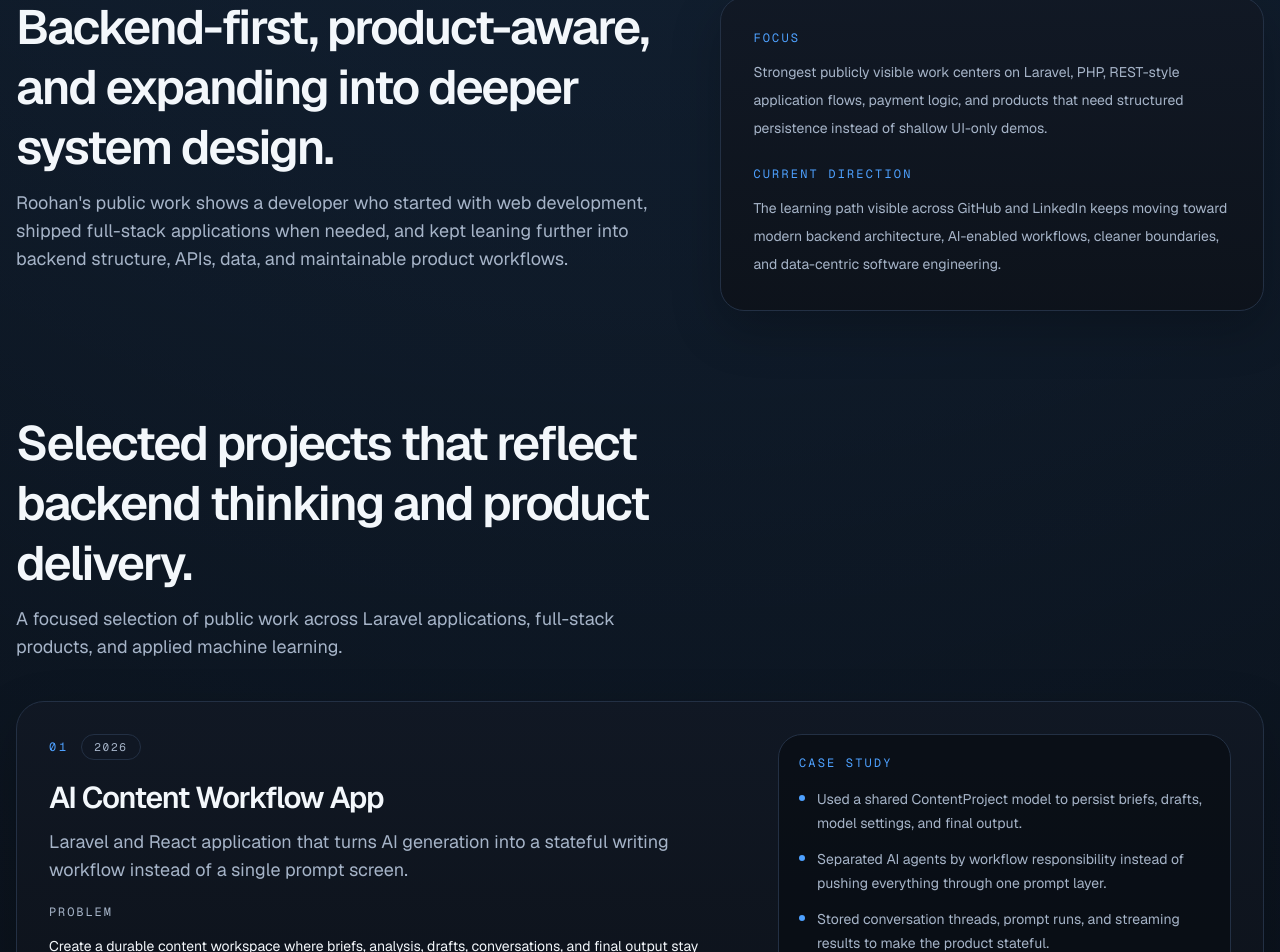
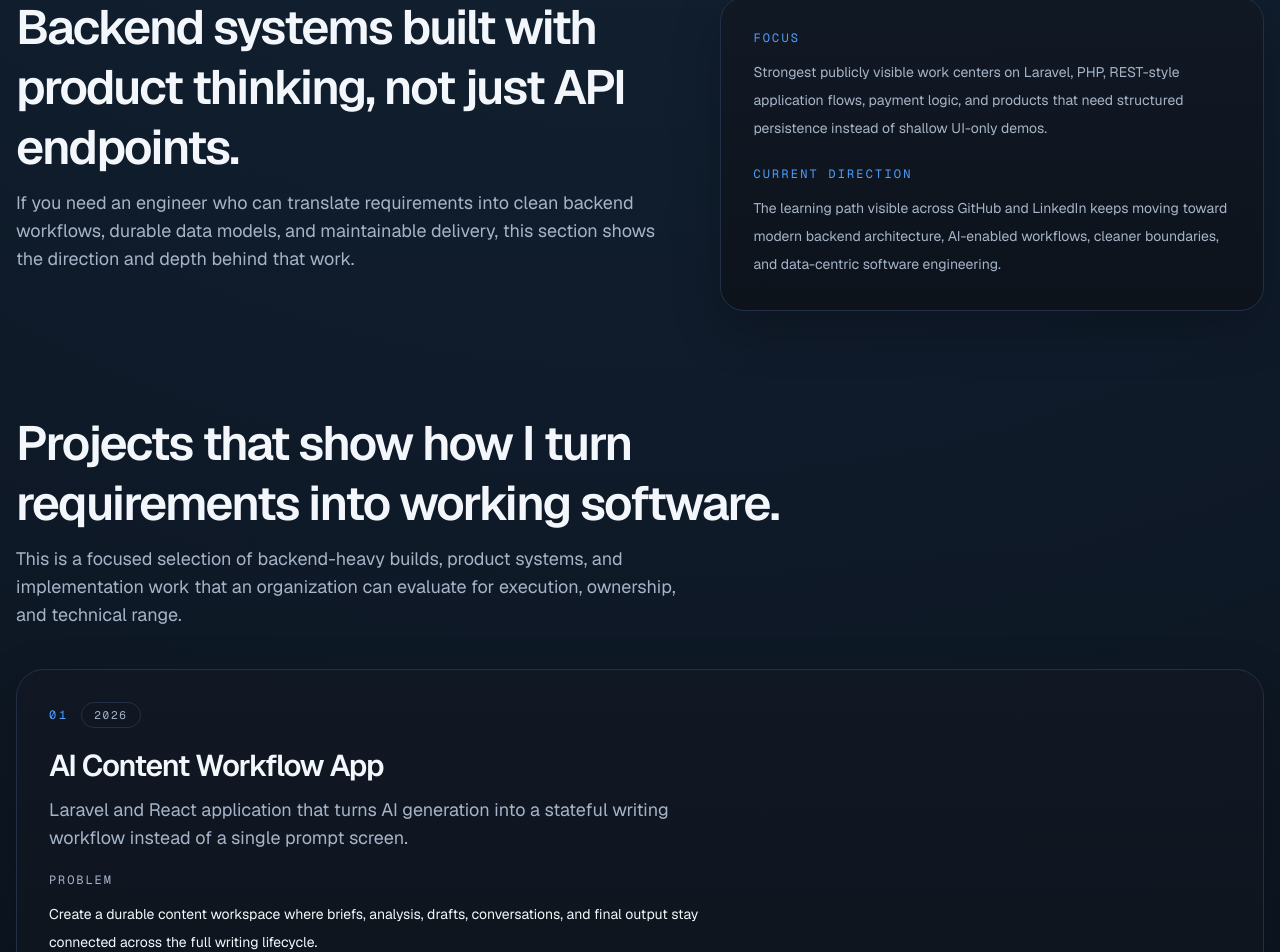
Before and after one commit to roohankhan8/portfolio-roohan, a Next.js app: page / in a window 1280 px wide. Shown: the part 806-1758 px from the top of the page. Built offline with nearby package versions, Linux system fonts and the light colour scheme.

Commit message:
feat: update various sections with refined titles and descriptions to enhance clarity and focus on backend engineering skills

```diff
--- a/app/_components/about-section.tsx
+++ b/app/_components/about-section.tsx
@@ -5,8 +5,8 @@ export function AboutSection() {
     <section id="about" className="section-block">
       <div className="container-shell grid gap-10 lg:grid-cols-[minmax(0,1.1fr)_minmax(18rem,0.9fr)]">
         <SectionHeading
-          title="Backend-first, product-aware, and expanding into deeper system design."
-          description="Roohan's public work shows a developer who started with web development, shipped full-stack applications when needed, and kept leaning further into backend structure, APIs, data, and maintainable product workflows."
+          title="Backend systems built with product thinking, not just API endpoints."
+          description="If you need an engineer who can translate requirements into clean backend workflows, durable data models, and maintainable delivery, this section shows the direction and depth behind that work."
         />
         <div className="surface-panel rounded-[1.5rem] p-6 sm:p-8">
           <div className="space-y-6">
--- a/app/_components/contact-section.tsx
+++ b/app/_components/contact-section.tsx
@@ -8,9 +8,8 @@ export function ContactSection() {
         <div className="surface-panel rounded-[1.75rem] p-6 sm:p-8 lg:p-10">
           <div className="grid gap-8 lg:grid-cols-[minmax(0,1fr)_auto] lg:items-end">
             <SectionHeading
-              eyebrow="[ 07 ] CONTACT"
-              title="Let's build something useful."
-              description="Open to backend-focused product work, collaboration, and conversations around APIs, integrations, and application architecture."
+              title="If your team needs a backend engineer, this is the easiest place to start."
+              description="I’m open to roles and projects centered on Laravel, APIs, integrations, admin systems, and maintainable product architecture."
             />
             <div className="flex flex-col gap-3 sm:flex-row lg:flex-col">
               {socialLinks.map((link) => (
--- a/app/_components/engineering-approach-section.tsx
+++ b/app/_components/engineering-approach-section.tsx
@@ -6,9 +6,8 @@ export function EngineeringApproachSection() {
     <section className="section-block">
       <div className="container-shell space-y-10">
         <SectionHeading
-          eyebrow="[ 05 ] HOW I BUILD"
-          title="A backend-first approach to shipping useful software."
-          description="The emphasis stays on workflow clarity, predictable data, reliable integrations, and maintainable product structure."
+          title="How I approach backend work when the goal is reliable software delivery."
+          description="Organizations usually need more than code that works once. This outlines the habits behind building systems that stay understandable, extensible, and dependable as product demands grow."
         />
         <div className="grid gap-4 lg:grid-cols-5">
           {engineeringApproach.map((step, index) => (
--- a/app/_components/experience-section.tsx
+++ b/app/_components/experience-section.tsx
@@ -6,9 +6,8 @@ export function ExperienceSection() {
     <section id="experience" className="section-block">
       <div className="container-shell space-y-10">
         <SectionHeading
-          eyebrow="[ 06 ] EXPERIENCE"
-          title="Selected public milestones."
-          description="This section stays sourced from the linked profile and resume details, so it can be more specific without drifting into guesswork."
+          title="Experience that maps directly to backend ownership and team contribution."
+          description="For recruiters, clients, and engineering leads, this section highlights the roles and responsibilities most relevant to API development, admin systems, data workflows, and production support."
         />
         <div className="grid gap-4">
           {experienceItems.map((item) => (
--- a/app/_components/exploration-section.tsx
+++ b/app/_components/exploration-section.tsx
@@ -6,9 +6,8 @@ export function ExplorationSection() {
     <section className="section-block">
       <div className="container-shell space-y-10">
         <SectionHeading
-          eyebrow="[ 07 ] CURRENTLY EXPLORING"
-          title="Areas I am actively expanding into."
-          description="The portfolio should read as focused growth: deeper backend architecture, cleaner systems, and stronger AI-enabled software workflows."
+          title="Areas I am actively deepening to stay useful in stronger engineering teams."
+          description="This is where my current learning effort is going: deeper architecture, better system boundaries, and more capable AI-enabled application design."
         />
         <div className="surface-panel rounded-[1.75rem] p-6 sm:p-8">
           <ul className="flex flex-wrap gap-3">
--- a/app/_components/github-section.tsx
+++ b/app/_components/github-section.tsx
@@ -6,9 +6,8 @@ export function GitHubSection() {
     <section className="section-block">
       <div className="container-shell space-y-10">
         <SectionHeading
-          eyebrow="[ 08 ] GITHUB"
-          title="Public repositories, profile presence, and visible work channels."
-          description="This section uses public profile information rather than brittle contribution widgets."
+          title="Public work that gives teams another way to evaluate how I build."
+          description="Beyond the portfolio itself, these public channels help organizations review code presence, project consistency, and the kind of work I choose to share openly."
         />
         <div className="grid gap-4 lg:grid-cols-2">
           {githubSummaries.map((summary) => (
--- a/app/_components/projects-section.tsx
+++ b/app/_components/projects-section.tsx
@@ -6,9 +6,8 @@ export function ProjectsSection() {
     <section id="work" className="section-block">
       <div className="container-shell space-y-10">
         <SectionHeading
-          eyebrow="[ 03 ] FEATURED WORK"
-          title="Selected projects that reflect backend thinking and product delivery."
-          description="A focused selection of public work across Laravel applications, full-stack products, and applied machine learning."
+          title="Projects that show how I turn requirements into working software."
+          description="This is a focused selection of backend-heavy builds, product systems, and implementation work that an organization can evaluate for execution, ownership, and technical range."
         />
         <div className="grid gap-5">
           {projects.map((project, index) => (
@@ -49,6 +48,17 @@ export function ProjectsSection() {
                     <p className="text-sm leading-7 text-[var(--text)]">
                       {project.problem}
                     </p>
+                    <p className="font-mono text-xs uppercase tracking-[0.18em] text-[var(--accent)]">
+                      Case Study
+                    </p>
+                    <ul className="mt-4 space-y-3 text-sm leading-6 text-[var(--text-secondary)]">
+                      {project.highlights.map((highlight) => (
+                        <li key={highlight} className="flex gap-3">
+                          <span className="mt-2 h-1.5 w-1.5 shrink-0 rounded-full bg-[var(--accent)]" />
+                          <span>{highlight}</span>
+                        </li>
+                      ))}
+                    </ul>
                   </div>
                   <ul className="flex flex-wrap gap-2">
                     {project.stack.map((item) => (
@@ -61,19 +71,8 @@ export function ProjectsSection() {
                     ))}
                   </ul>
                 </div>
-                <div className="space-y-4">
+                {/* <div className="space-y-4">
                   <div className="rounded-[1.5rem] border border-[var(--border)] bg-[rgba(7,11,17,0.65)] p-5">
-                    <p className="font-mono text-xs uppercase tracking-[0.18em] text-[var(--accent)]">
-                      Case Study
-                    </p>
-                    <ul className="mt-4 space-y-3 text-sm leading-6 text-[var(--text-secondary)]">
-                      {project.highlights.map((highlight) => (
-                        <li key={highlight} className="flex gap-3">
-                          <span className="mt-2 h-1.5 w-1.5 shrink-0 rounded-full bg-[var(--accent)]" />
-                          <span>{highlight}</span>
-                        </li>
-                      ))}
-                    </ul>
                   </div>
                   <div className="flex flex-wrap gap-3">
                     <a
@@ -103,7 +102,7 @@ export function ProjectsSection() {
                       </a>
                     ) : null}
                   </div>
-                </div>
+                </div> */}
               </div>
             </article>
           ))}
--- a/app/_components/section-heading.tsx
+++ b/app/_components/section-heading.tsx
@@ -14,9 +14,6 @@ export function SectionHeading({
 
   return (
     <div className={`flex max-w-3xl flex-col gap-4 ${alignmentClass}`}>
-      {/* <p className="font-mono text-xs uppercase tracking-[0.28em] text-[var(--accent)]">
-        {eyebrow}
-      </p> */}
       <div className="space-y-3">
         <h2 className="text-[clamp(2rem,4vw,3rem)] font-semibold leading-tight tracking-[-0.04em]">
           {title}
--- a/app/_components/skills-section.tsx
+++ b/app/_components/skills-section.tsx
@@ -6,9 +6,8 @@ export function SkillsSection() {
     <section id="skills" className="section-block">
       <div className="container-shell space-y-10">
         <SectionHeading
-          eyebrow="[ 04 ] TECHNICAL STACK"
-          title="Capabilities grouped by how they are used in real product work."
-          description="The stack is organized around product responsibilities rather than a wall of logos."
+          title="Capabilities organized around delivery, architecture, and product responsibility."
+          description="Instead of listing tools without context, this section shows the technologies and practices I use in the kinds of systems teams actually need shipped and maintained."
         />
         <div className="grid gap-4 lg:grid-cols-2">
           {skillGroups.map((group, index) => (
```
